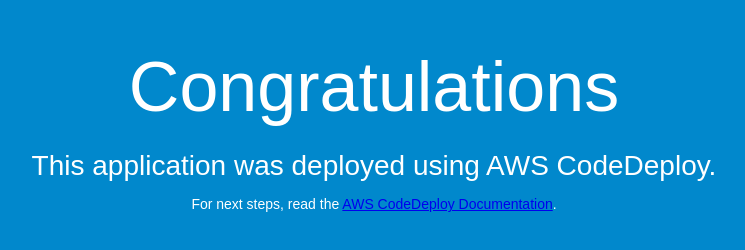
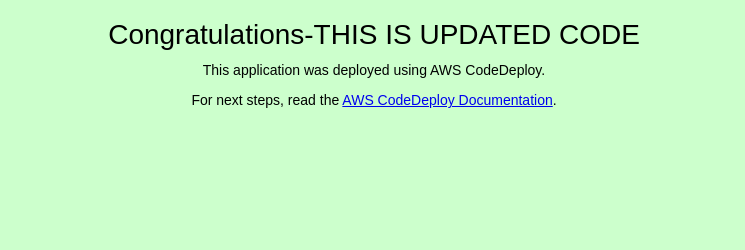
Before and after one commit to ArjanAgarwal/awsdevops_test, a plain HTML site: page index.html in a window 1280 px wide. Shown: the whole page, without its empty margins (266-1011 px from the left). Drawn offline with Linux system fonts and the light colour scheme.

Commit message:
updated sample app files

```diff
--- a/index.html
+++ b/index.html
@@ -2,23 +2,23 @@
 <html>
 <head>
   <meta charset="utf-8">
-  <title>Sample Deployment</title>
+  <title>Changed Sample Deployment</title>
   <style>
     body {
-      color: #ffffff;
-      background-color: #0188cc;
+      color: #000000;
+      background-color: #CCFFCC;
       font-family: Arial, sans-serif;
       font-size: 14px;
     }
 
     h1 {
-      font-size: 500%;
+      font-size: 200%;
       font-weight: normal;
       margin-bottom: 0;
     }
 
     h2 {
-      font-size: 200%;
+      font-size: 100%;
       font-weight: normal;
       margin-bottom: 0;
     }
@@ -26,7 +26,7 @@
 </head>
 <body>
   <div align="center">
-    <h1>Congratulations</h1>
+    <h1>Congratulations-THIS IS UPDATED CODE</h1>
     <h2>This application was deployed using AWS CodeDeploy.</h2>
     <p>For next steps, read the <a href="http://aws.amazon.com/documentation/codedeploy">AWS CodeDeploy Documentation</a>.</p>
   </div>
```
